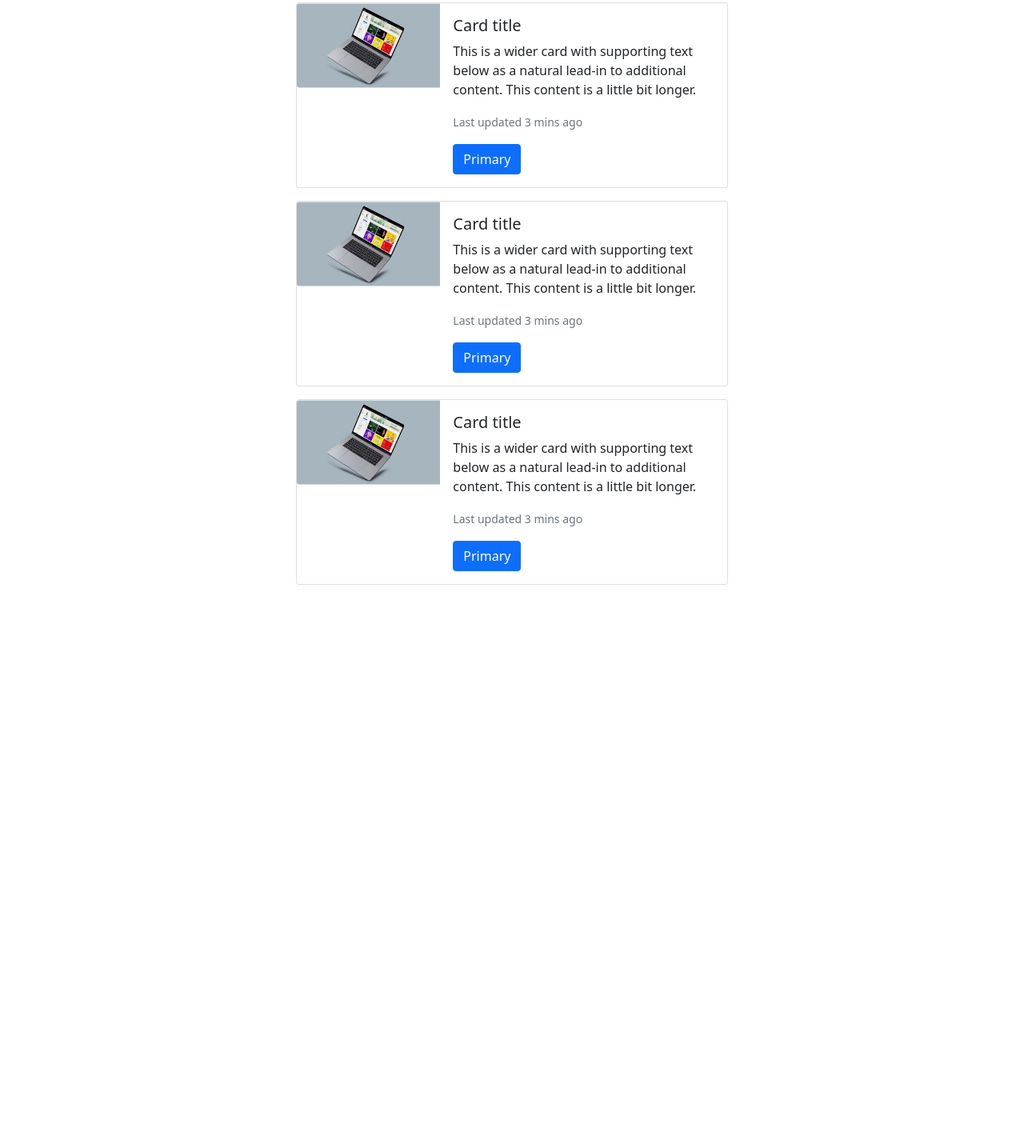
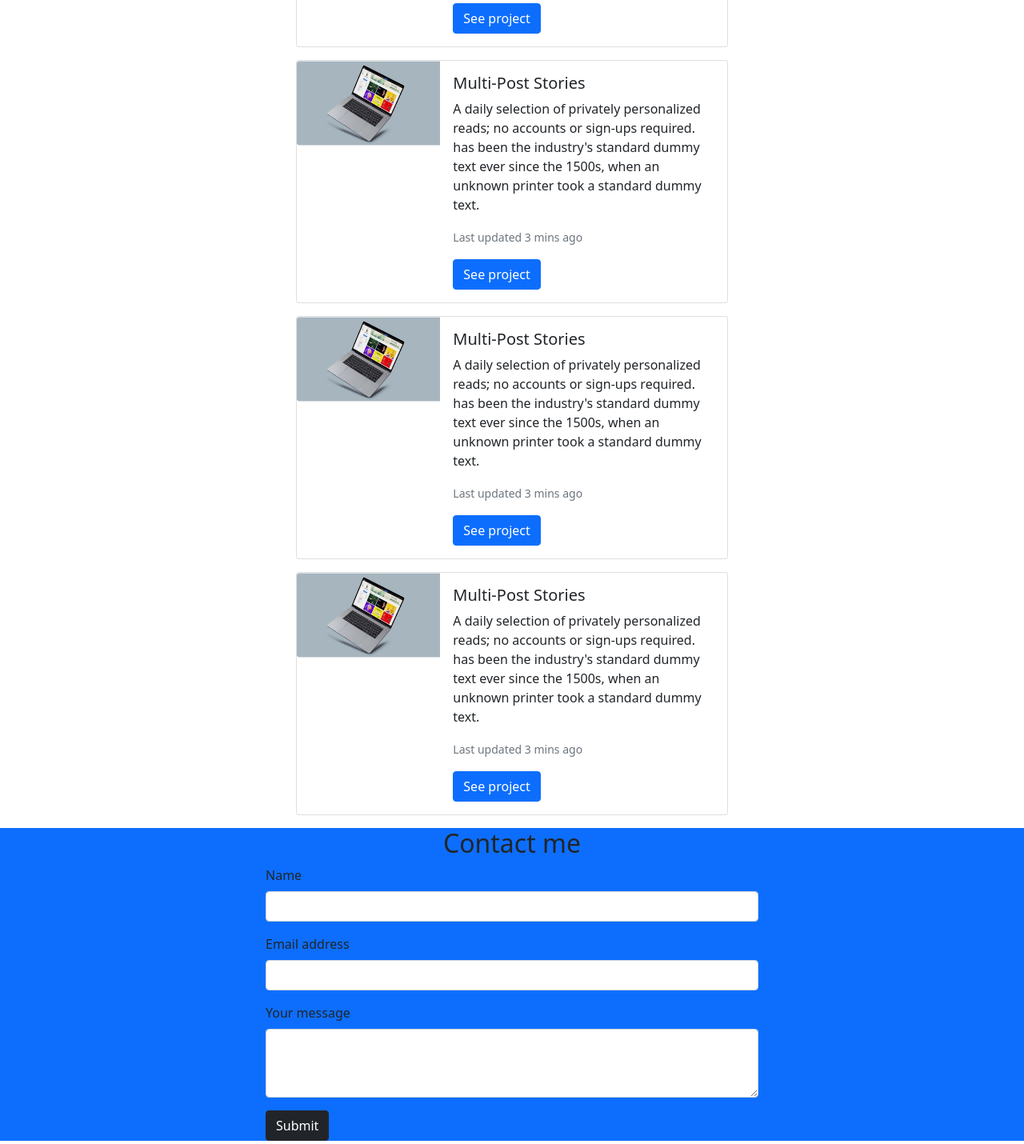
Before and after one commit to karlavdelgadof/Bootstrap-test-portfolio_pj, a plain HTML site: page index.html in a window 1280 px wide. Shown: the part 790-2220 px from the top of the page at 80% size. Before the commit the page ends 1537 px from the top, so only its background shows below. Drawn offline with nearby package versions, Linux system fonts and the light colour scheme.

Commit message:
Add contact form

```diff
--- a/index.html
+++ b/index.html
@@ -48,14 +48,17 @@
       <div class="card mb-3 mx-auto" style="max-width: 540px;">
         <div class="row g-0">
           <div class="col-md-4">
-              <img src="/images/project-img.jpeg" class="img-fluid rounded-start" alt="...">
+            <img src="/images/project-img.jpeg" class="img-fluid rounded-start" alt="Project image">
           </div>
           <div class="col-md-8">
             <div class="card-body">
-                <h5 class="card-title">Card title</h5>
-                <p class="card-text">This is a wider card with supporting text below as a natural lead-in to additional content. This content is a little bit longer.</p>
+              <h5 class="card-title">Multi-Post Stories </h5>
+              <p class="card-text">A daily selection of privately personalized reads; no accounts or sign-ups required.
+                has been the industry's standard dummy text ever since the 1500s, when an unknown printer took a
+                standard dummy text.
+              </p>
               <p class="card-text"><small class="text-muted">Last updated 3 mins ago</small></p>
-                <button type="button" class="btn btn-primary">Primary</button>
+              <button type="button" class="btn btn-primary">See project</button>
             </div>
           </div>
         </div>
@@ -63,14 +66,17 @@
       <div class="card mb-3 mx-auto" style="max-width: 540px;">
         <div class="row g-0">
           <div class="col-md-4">
-                <img src="/images/project-img.jpeg" class="img-fluid rounded-start" alt="...">
+            <img src="/images/project-img.jpeg" class="img-fluid rounded-start" alt="Project image">
           </div>
           <div class="col-md-8">
             <div class="card-body">
-                  <h5 class="card-title">Card title</h5>
-                  <p class="card-text">This is a wider card with supporting text below as a natural lead-in to additional content. This content is a little bit longer.</p>
+              <h5 class="card-title">Multi-Post Stories </h5>
+              <p class="card-text">A daily selection of privately personalized reads; no accounts or sign-ups required.
+                has been the industry's standard dummy text ever since the 1500s, when an unknown printer took a
+                standard dummy text.
+              </p>
               <p class="card-text"><small class="text-muted">Last updated 3 mins ago</small></p>
-                  <button type="button" class="btn btn-primary">Primary</button>
+              <button type="button" class="btn btn-primary">See project</button>
             </div>
           </div>
         </div>
@@ -78,14 +84,17 @@
       <div class="card mb-3 mx-auto" style="max-width: 540px;">
         <div class="row g-0">
           <div class="col-md-4">
-                <img src="/images/project-img.jpeg" class="img-fluid rounded-start" alt="...">
+            <img src="/images/project-img.jpeg" class="img-fluid rounded-start" alt="Project image">
           </div>
           <div class="col-md-8">
             <div class="card-body">
-                  <h5 class="card-title">Card title</h5>
-                  <p class="card-text">This is a wider card with supporting text below as a natural lead-in to additional content. This content is a little bit longer.</p>
+              <h5 class="card-title">Multi-Post Stories </h5>
+              <p class="card-text">A daily selection of privately personalized reads; no accounts or sign-ups required.
+                has been the industry's standard dummy text ever since the 1500s, when an unknown printer took a
+                standard dummy text.
+              </p>
               <p class="card-text"><small class="text-muted">Last updated 3 mins ago</small></p>
-                  <button type="button" class="btn btn-primary">Primary</button>
+              <button type="button" class="btn btn-primary">See project</button>
             </div>
           </div>
         </div>
@@ -93,23 +102,47 @@
       <div class="card mb-3 mx-auto" style="max-width: 540px;">
         <div class="row g-0">
           <div class="col-md-4">
-                <img src="/images/project-img.jpeg" class="img-fluid rounded-start" alt="...">
+            <img src="/images/project-img.jpeg" class="img-fluid rounded-start" alt="Project image">
           </div>
           <div class="col-md-8">
             <div class="card-body">
-                  <h5 class="card-title">Card title</h5>
-                  <p class="card-text">This is a wider card with supporting text below as a natural lead-in to additional content. This content is a little bit longer.</p>
+              <h5 class="card-title">Multi-Post Stories </h5>
+              <p class="card-text">A daily selection of privately personalized reads; no accounts or sign-ups required.
+                has been the industry's standard dummy text ever since the 1500s, when an unknown printer took a
+                standard dummy text.
+              </p>
               <p class="card-text"><small class="text-muted">Last updated 3 mins ago</small></p>
-                  <button type="button" class="btn btn-primary">Primary</button>
-                </div>
-              </div>
+              <button type="button" class="btn btn-primary">See project</button>
             </div>
           </div>
         </div>
       </div>
 
-
+    </div>
+    </div>
   </main>
+  <!--Footer-->
+  <footer class="bg-primary">
+    <!--Contact form-->
+    <div class="container mb-3" style="max-width: 50%;">
+      <h2 class="text-center">Contact me</h2>
+      <form class="mb-3">
+        <div class="mb-3">
+          <label for="exampleInputEmail1" class="form-label">Name</label>
+          <input type="text" class="form-control" id="exampleInputEmail1" aria-describedby="emailHelp">
+        </div>
+        <div class="mb-3">
+          <label for="exampleInputEmail1" class="form-label">Email address</label>
+          <input type="email" class="form-control" id="exampleInputEmail1" aria-describedby="emailHelp">
+        </div>
+        <div class="mb-3">
+          <label for="exampleFormControlTextarea1" class="form-label">Your message</label>
+          <textarea class="form-control" id="exampleFormControlTextarea1" rows="3"></textarea>
+        </div>
+        <button type="submit" class="btn btn-dark">Submit</button>
+      </form>
+    </div>
+  </footer>
   <script src="https://cdn.jsdelivr.net/npm/bootstrap@5.0.2/dist/js/bootstrap.bundle.min.js"
     integrity="sha384-MrcW6ZMFYlzcLA8Nl+NtUVF0sA7MsXsP1UyJoMp4YLEuNSfAP+JcXn/tWtIaxVXM"
     crossorigin="anonymous"></script>
```
Lines whose indentation alone changed are shown as unchanged.
